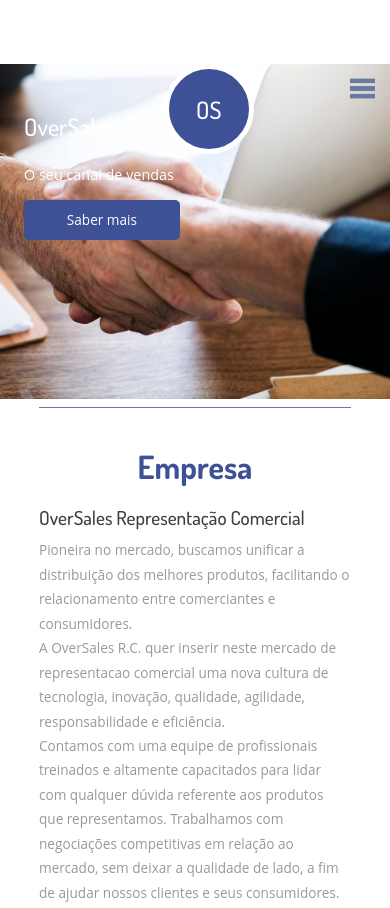
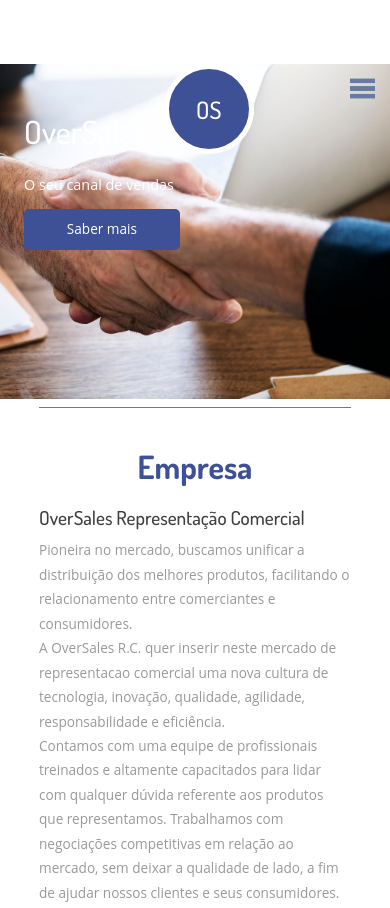
Before and after one commit to BrunoVianaSP/osrc-website, a plain HTML site: page index.html in a window 390 px wide. Shown: the top 908 px of the page. Drawn offline with Linux system fonts and the light colour scheme.

Commit message:
greater h2

```diff
--- a/css/style.css
+++ b/css/style.css
@@ -1138,7 +1138,7 @@ a i.youtube:hover {
         width: 100px;
     }
     .banner-info h2 {
-        font-size: 1.5em;
+        font-size: 2em;
     }
     .banner-info {
         margin: 6em 0 0 0em;
--- a/index.html
+++ b/index.html
@@ -78,7 +78,7 @@
    <div class="header">
     <div class="container">
          <div class="banner-info">
-             <h2>OverSales</h2>
+             <h2><strong>OverSales</strong></h2>
              <p>O seu canal de vendas</p>
              <a href="https://www.linkedin.com/in/brunovianasp/" target="_blank">Saber mais</a>
          </div>
```
